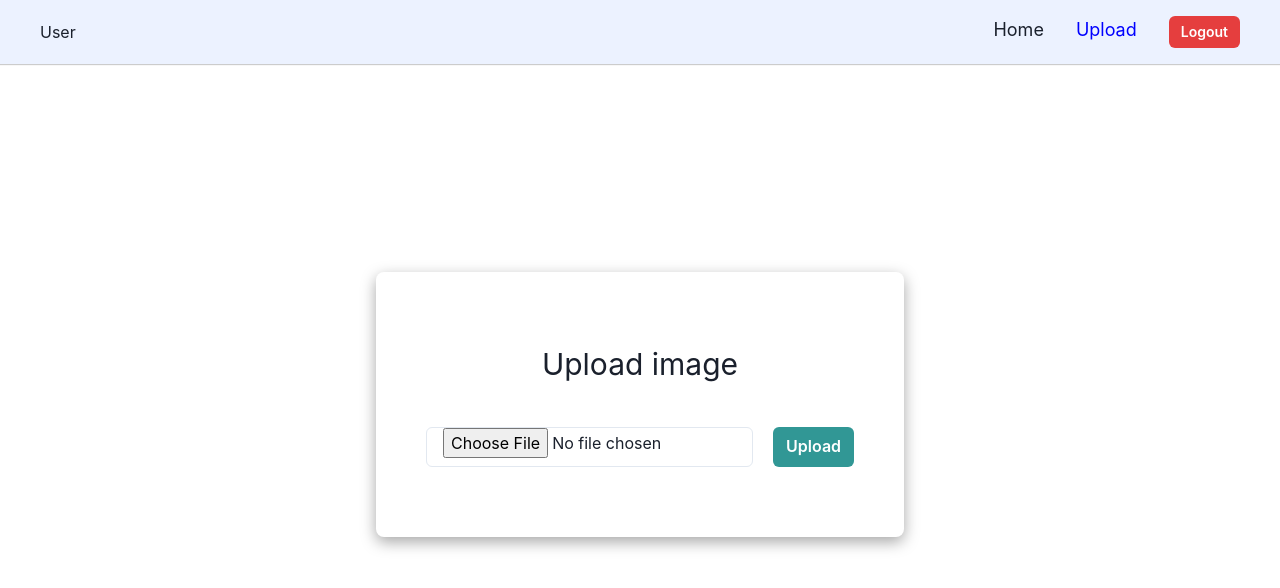
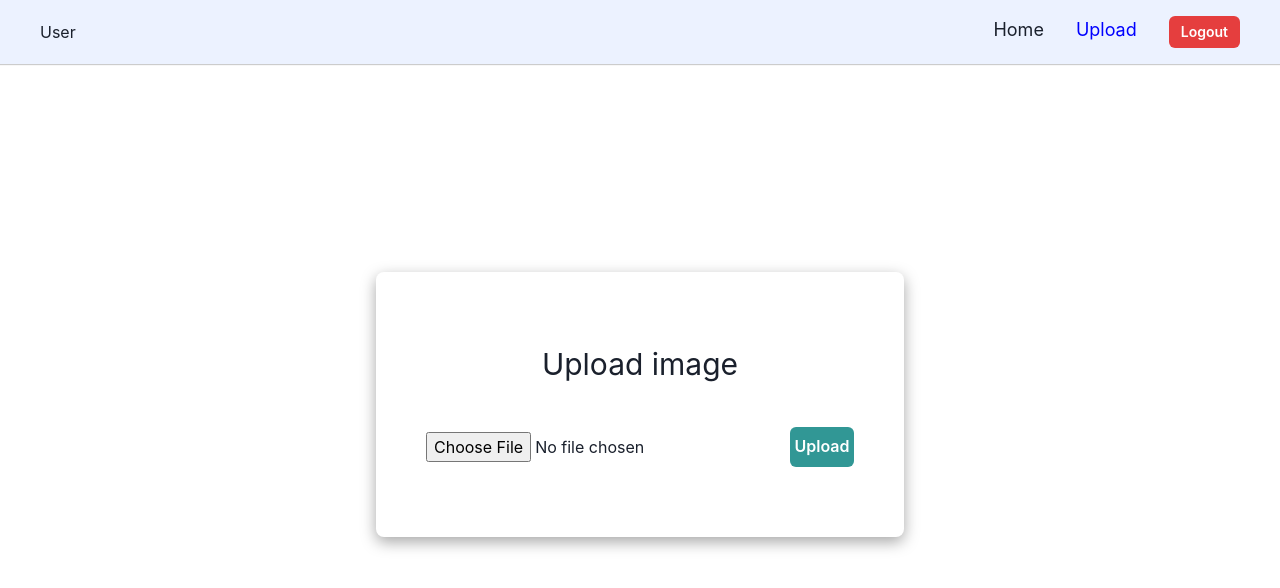
Before and after one commit to aljithkj02/host-image, a React (Vite) app in the folder client/: page /upload in a window 1280 px wide. Shown: the top 588 px of the page. Built offline with nearby package versions, Linux system fonts and the light colour scheme; sample sign-in values are in the browser's storage.

Commit message:
image upload functionality added

```diff
--- a/client/src/pages/Upload.tsx
+++ b/client/src/pages/Upload.tsx
@@ -1,17 +1,47 @@
-import React from 'react'
+import React, { useState } from 'react'
 import { Box, Text, Input, Button } from '@chakra-ui/react';
+import axios from 'axios';
+import config from '../config';
+import { useAction } from '../hooks';
 
 const Upload = () => {
+  const [ image, setImage] = useState(null);
+  const { loadingOn, loadingOff, dispatch } = useAction();
+  const handleImageChange = (e) => {
+    setImage(e.target.files[0]);
+  }
+
+  const handleSubmit = async (e) => {
+    e.preventDefault();
+    try {
+      const formData = new FormData();
+      formData.append('image', image);
+      const token = localStorage.getItem('token') || 'token';
+      console.log(token);
+      const res = await axios.post(`${config.API_URL}/api/gallery/upload`, formData, {
+        headers: {
+          'authorization': `Bearer ${token}`
+        }
+      });
+      console.log(res);
+    } catch (err) {
+      console.log(err?.response.data.message);
+    }
+  }
   return (
     <Box display="flex" justifyContent="center" alignItems='center' h="80vh">
       <Box display="flex" flexDir="column" gap={10} borderRadius="lg"
         w={["95%", "90%", "70%", "50%"]} boxShadow="rgba(0, 0, 0, 0.35) 0px 5px 15px" p="70px 50px"
       >
         <Text fontSize="3xl" textAlign="center">Upload image</Text>
-        <Box display={"flex"} gap={5} flexDir={["column", "column", "row"]}>
-          <Input type="file" />
-          <Button colorScheme='teal' variant='solid' px="20px">Upload</Button>
-        </Box>
+          <form onSubmit={ handleSubmit }>
+            <Box display={"flex"} gap={5} flexDir={["column", "column", "row"]}
+              alignItems={["none", "none", "center"]} justifyContent="space-between"
+            >
+                <input type="file" name="image" onChange={ handleImageChange }/>
+                <Button type='submit' colorScheme='teal' variant='solid' px="20px">Upload</Button>
+            </Box>
+          </form>
       </Box>
     </Box>
   )
```
